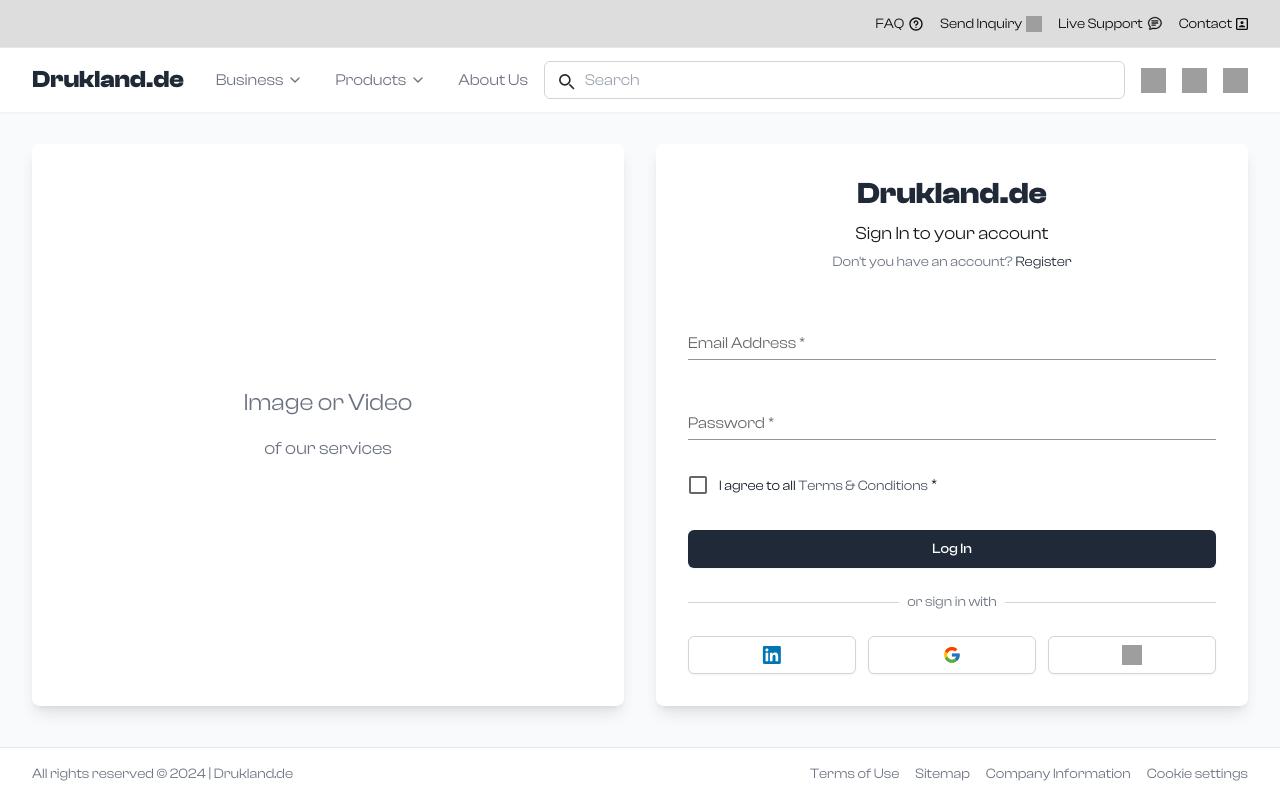
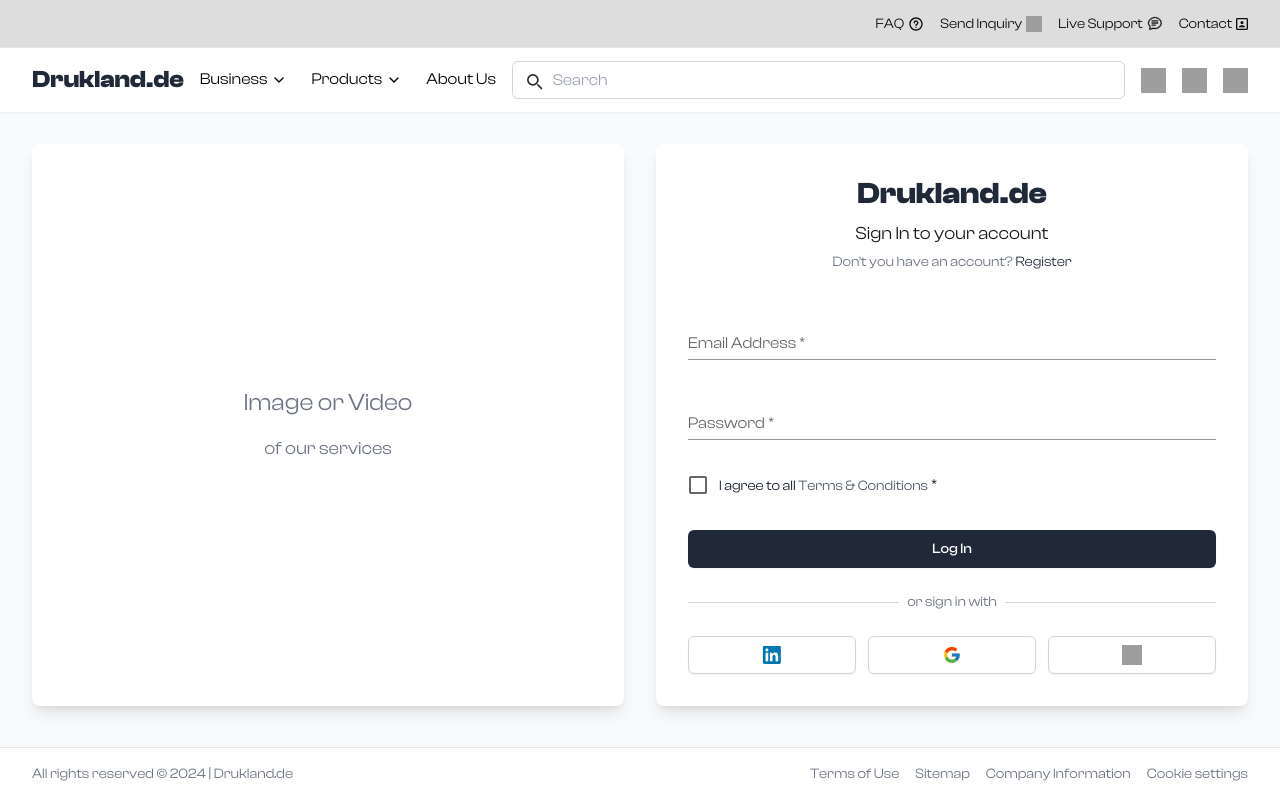
Before and after one commit to srsajjad/tailwind-test, a Next.js app: page / in a window 1280 px wide. Built offline with nearby package versions, Linux system fonts and the light colour scheme; grey boxes are pictures that could not be loaded.

Commit message:
update nav text design

```diff
--- a/app/page.tsx
+++ b/app/page.tsx
@@ -126,9 +126,20 @@
                 <a href="/" className="text-2xl font-bold text-gray-800">
                   Drukland.de
                 </a>
-                <nav className="hidden md:ml-8 md:flex md:space-x-8">
+
+                <nav className="hidden md:ml-4 md:flex md:space-x-6">
                   <div className="relative group">
-                    <button className="flex items-center text-gray-500 hover:text-gray-800">
+                    <button
+                      className="flex items-center text-black hover:text-gray-800"
+                      style={{
+                        fontSize: "16px",
+                        fontWeight: 400,
+                        lineHeight: "19.68px",
+                        textAlign: "left",
+                        textUnderlinePosition: "from-font",
+                        textDecorationSkipInk: "none",
+                      }}
+                    >
                       Business
                       <ChevronDown className="ml-1 h-4 w-4" />
                     </button>
@@ -156,7 +167,17 @@
                     </div>
                   </div>
                   <div className="relative group">
-                    <button className="flex items-center text-gray-500 hover:text-gray-800">
+                    <button
+                      className="flex items-center text-black hover:text-gray-800"
+                      style={{
+                        fontSize: "16px",
+                        fontWeight: 400,
+                        lineHeight: "19.68px",
+                        textAlign: "left",
+                        textUnderlinePosition: "from-font",
+                        textDecorationSkipInk: "none",
+                      }}
+                    >
                       Products
                       <ChevronDown className="ml-1 h-4 w-4" />
                     </button>
@@ -185,7 +206,15 @@
                   </div>
                   <a
                     href="/about"
-                    className="text-gray-500 hover:text-gray-800"
+                    className="text-black hover:text-gray-800"
+                    style={{
+                      fontSize: "16px",
+                      fontWeight: 400,
+                      lineHeight: "19.68px",
+                      textAlign: "left",
+                      textUnderlinePosition: "from-font",
+                      textDecorationSkipInk: "none",
+                    }}
                   >
                     About Us
                   </a>
```
